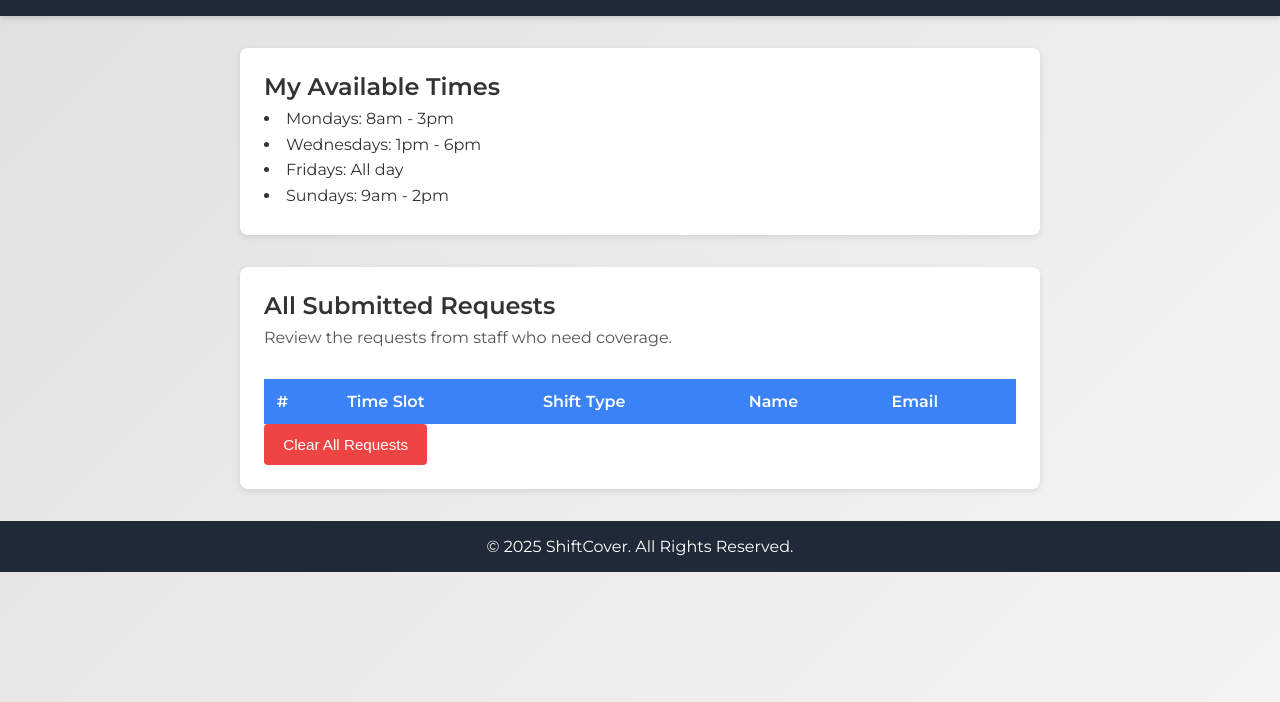
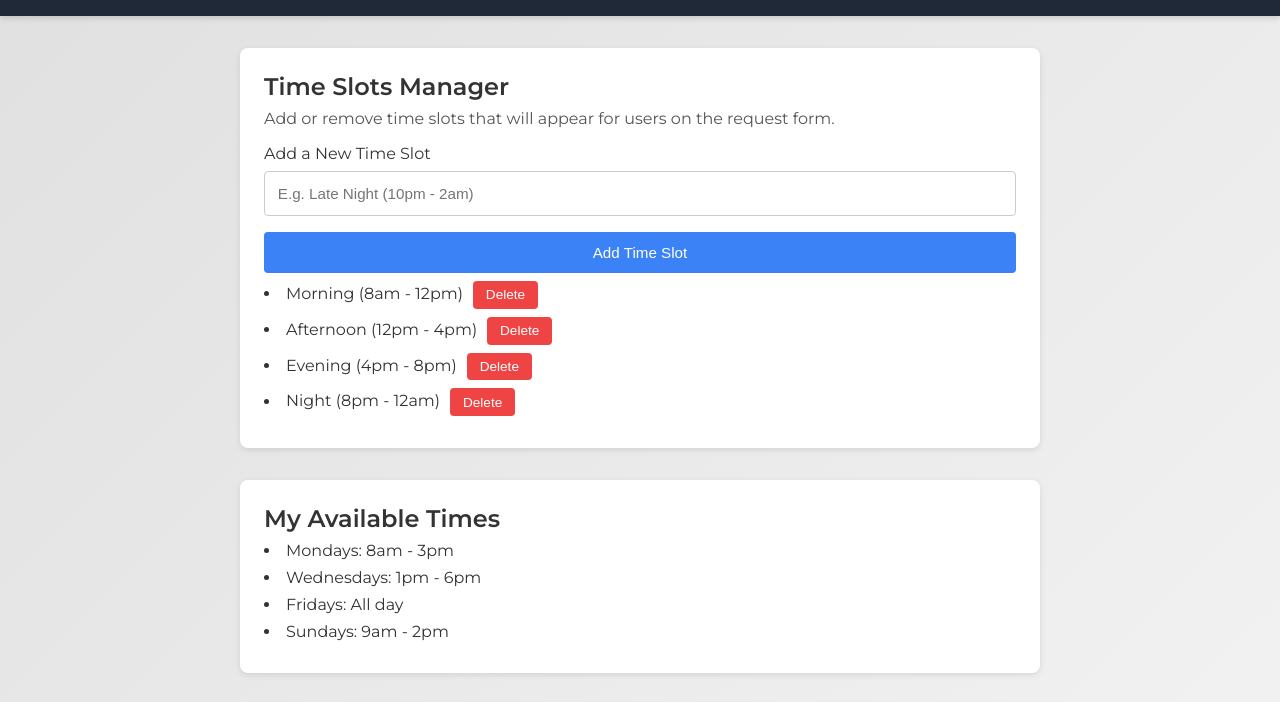
Before and after one commit to Reddy6812/shiftcover, a plain HTML site: page admin.html in a window 1280 px wide. Shown: the part 61-763 px from the top of the page. Drawn offline with Linux system fonts and the light colour scheme.

Commit message:
Add dynamic time slots feature

```diff
--- a/admin.html
+++ b/admin.html
@@ -5,15 +5,15 @@
   <meta name="viewport" content="width=device-width, initial-scale=1.0"/>
   <title>My Shifts (Admin)</title>
 
-  <!-- Google Font -->
+  <!-- Google Fonts -->
   <link rel="preconnect" href="https://fonts.googleapis.com" />
-  <link rel="preconnect" href="https://fonts.gstatic.com" crossorigin/>
+  <link rel="preconnect" href="https://fonts.gstatic.com" crossorigin />
   <link
     href="https://fonts.googleapis.com/css2?family=Montserrat:wght@400;600&display=swap"
     rel="stylesheet"
   />
 
-  <!-- Link to our shared stylesheet -->
+  <!-- Link to CSS -->
   <link rel="stylesheet" href="css/style.css" />
 </head>
 <body>
@@ -25,16 +25,39 @@
   </header>
 
   <main class="container">
-    <!-- Availability -->
+    <!-- 1. Manage Time Slots (NEW) -->
+    <section class="card">
+      <h2>Time Slots Manager</h2>
+      <p>Add or remove time slots that will appear for users on the request form.</p>
+
+      <form id="timeSlotForm" class="form-layout">
+        <div class="form-group">
+          <label for="newTimeSlot">Add a New Time Slot</label>
+          <input
+            type="text"
+            id="newTimeSlot"
+            placeholder="E.g. Late Night (10pm - 2am)"
+            required
+          />
+        </div>
+        <button type="submit" class="btn primary-btn">Add Time Slot</button>
+      </form>
+
+      <ul id="timeSlotList">
+        <!-- Populated by admin.js with current time slots from localStorage -->
+      </ul>
+    </section>
+
+    <!-- 2. My Available Times (just an example) -->
     <section class="card">
       <h2>My Available Times</h2>
       <ul id="myAvailability"><!-- Populated by admin.js --></ul>
     </section>
 
-    <!-- Submitted Requests -->
+    <!-- 3. All Submitted Requests -->
     <section class="card">
       <h2>All Submitted Requests</h2>
-      <p>Review the requests from staff who need coverage.</p>
+      <p>Below is a table of all shift requests submitted.</p>
       <div class="table-wrapper">
         <table id="requestsTable">
           <thead>
@@ -47,7 +70,7 @@
             </tr>
           </thead>
           <tbody>
-            <!-- Filled by admin.js -->
+            <!-- Will be populated by admin.js -->
           </tbody>
         </table>
       </div>
@@ -55,11 +78,12 @@
     </section>
   </main>
 
+  <!-- Footer -->
   <footer class="main-footer">
     <p>&copy; 2025 ShiftCover. All Rights Reserved.</p>
   </footer>
 
-  <!-- Admin script to display requests -->
+  <!-- Admin script for availability, time slots, and requests -->
   <script src="scripts/admin.js"></script>
 </body>
 </html>
--- a/css/style.css
+++ b/css/style.css
@@ -1,6 +1,6 @@
 /* css/style.css */
 
-/* 1. Global Reset & Fonts */
+/* Basic reset & fonts */
 * {
     margin: 0;
     padding: 0;
@@ -14,13 +14,11 @@
     min-height: 100%;
   }
 
-  /* 2. Header & Footer */
   .main-header {
-    background: #1f2937; /* dark gray/blue */
+    background: #1f2937;
     padding: 1.2rem;
-    box-shadow: 0 2px 6px rgba(0, 0, 0, 0.15);
+    box-shadow: 0 2px 6px rgba(0,0,0,0.15);
   }
-
   .header-content h1 {
     color: #fff;
     text-align: center;
@@ -35,20 +33,18 @@
     margin-top: 2rem;
   }
 
-  /* 3. Container */
   .container {
     max-width: 800px;
     width: 90%;
     margin: 2rem auto;
   }
 
-  /* 4. Card Component */
   .card {
     background: #fff;
     border-radius: 8px;
     padding: 1.5rem;
     margin-bottom: 2rem;
-    box-shadow: 0 2px 6px rgba(0, 0, 0, 0.10);
+    box-shadow: 0 2px 6px rgba(0,0,0,0.1);
   }
 
   .card h2 {
@@ -61,7 +57,7 @@
     color: #555;
   }
 
-  /* 5. Form Layout */
+  /* Form styling */
   .form-layout {
     display: grid;
     gap: 1rem;
@@ -77,23 +73,22 @@
     margin-bottom: 0.5rem;
   }
 
-  .form-group select,
-  .form-group input[type="text"],
-  .form-group input[type="email"] {
+  .form-group input,
+  .form-group select {
     border: 1px solid #ccc;
     border-radius: 4px;
     padding: 0.8rem;
     font-size: 0.95rem;
   }
 
-  .form-group select:focus,
-  .form-group input:focus {
+  .form-group input:focus,
+  .form-group select:focus {
     outline: none;
-    border-color: #3b82f6; /* Tailwind-ish blue */
+    border-color: #3b82f6;
     box-shadow: 0 0 0 2px rgba(59, 130, 246, 0.2);
   }
 
-  /* 6. Buttons */
+  /* Buttons */
   .btn {
     display: inline-block;
     padding: 0.75rem 1.2rem;
@@ -105,11 +100,15 @@
     transition: background 0.2s ease, transform 0.1s ease;
   }
 
+  .btn-small {
+    padding: 0.4rem 0.8rem;
+    font-size: 0.85rem;
+  }
+
   .primary-btn {
     background-color: #3b82f6;
     color: #fff;
   }
-
   .primary-btn:hover {
     background-color: #2563eb;
     transform: scale(1.02);
@@ -119,17 +118,15 @@
     background-color: #ef4444;
     color: #fff;
   }
-
   .danger-btn:hover {
     background-color: #dc2626;
     transform: scale(1.02);
   }
 
-  /* 7. Table Styles */
+  /* Table */
   .table-wrapper {
-    overflow-x: auto; /* Horizontal scroll on small screens */
+    overflow-x: auto;
   }
-
   table {
     width: 100%;
     border-collapse: collapse;
@@ -140,7 +137,6 @@
     background: #3b82f6;
     color: #fff;
   }
-
   thead th {
     font-weight: 600;
     text-align: left;
@@ -150,21 +146,22 @@
   tbody tr {
     border-bottom: 1px solid #eee;
   }
-
   tbody tr:hover {
     background-color: #f8fafc;
   }
-
   tbody td {
     padding: 0.8rem;
   }
 
-  /* 8. Lists */
-  #myAvailability {
+  /* Lists */
+  #myAvailability,
+  #timeSlotList {
     list-style: disc inside;
     margin-top: 0.5rem;
   }
 
-  #myAvailability li {
-    margin-bottom: 0.4rem;
+  #myAvailability li,
+  #timeSlotList li {
+    margin-bottom: 0.5rem;
+    position: relative;
   }
--- a/scripts/admin.js
+++ b/scripts/admin.js
@@ -1,34 +1,85 @@
 // scripts/admin.js
 
 document.addEventListener("DOMContentLoaded", () => {
+    // Elements
     const requestsTableBody = document.querySelector("#requestsTable tbody");
     const clearDataBtn = document.getElementById("clearDataBtn");
     const myAvailabilityList = document.getElementById("myAvailability");
 
-    // Example availability schedule – customize as needed
+    // 1. MY AVAILABILITY (Example)
     const myAvailability = [
       "Mondays: 8am - 3pm",
       "Wednesdays: 1pm - 6pm",
       "Fridays: All day",
       "Sundays: 9am - 2pm"
     ];
-
-    // Populate the "My Available Times" section
     myAvailability.forEach((slot) => {
       const li = document.createElement("li");
       li.textContent = slot;
       myAvailabilityList.appendChild(li);
     });
 
-    // Retrieve stored shift requests
-    let existingRequests = localStorage.getItem("shiftRequests");
-    if (!existingRequests) {
-      existingRequests = [];
-    } else {
-      existingRequests = JSON.parse(existingRequests);
+    // 2. TIME SLOTS MANAGER
+    const timeSlotForm = document.getElementById("timeSlotForm");
+    const newTimeSlotInput = document.getElementById("newTimeSlot");
+    const timeSlotList = document.getElementById("timeSlotList");
+
+    // Load existing or default time slots
+    let storedTimeSlots = localStorage.getItem("timeSlots");
+    let timeSlots = storedTimeSlots
+      ? JSON.parse(storedTimeSlots)
+      : [
+          "Morning (8am - 12pm)",
+          "Afternoon (12pm - 4pm)",
+          "Evening (4pm - 8pm)",
+          "Night (8pm - 12am)"
+        ];
+
+    // Render time slots in #timeSlotList
+    function renderTimeSlots() {
+      timeSlotList.innerHTML = ""; // clear old list
+      timeSlots.forEach((slot, index) => {
+        const li = document.createElement("li");
+        li.textContent = slot;
+
+        // Delete button
+        const delBtn = document.createElement("button");
+        delBtn.className = "btn danger-btn btn-small";
+        delBtn.style.marginLeft = "10px";
+        delBtn.textContent = "Delete";
+        delBtn.addEventListener("click", () => {
+          // Remove from array
+          timeSlots.splice(index, 1);
+          // Save to localStorage
+          localStorage.setItem("timeSlots", JSON.stringify(timeSlots));
+          // Re-render
+          renderTimeSlots();
+        });
+
+        li.appendChild(delBtn);
+        timeSlotList.appendChild(li);
+      });
     }
 
-    // Populate the table
+    // Initial render
+    renderTimeSlots();
+
+    // Handle "Add Time Slot"
+    timeSlotForm.addEventListener("submit", (e) => {
+      e.preventDefault();
+      const newSlot = newTimeSlotInput.value.trim();
+      if (newSlot) {
+        timeSlots.push(newSlot);
+        localStorage.setItem("timeSlots", JSON.stringify(timeSlots));
+        newTimeSlotInput.value = "";
+        renderTimeSlots();
+      }
+    });
+
+    // 3. DISPLAY ALL SUBMITTED REQUESTS
+    let existingRequests = localStorage.getItem("shiftRequests");
+    existingRequests = existingRequests ? JSON.parse(existingRequests) : [];
+
     existingRequests.forEach((request, index) => {
       const row = requestsTableBody.insertRow();
 
@@ -53,7 +104,7 @@ document.addEventListener("DOMContentLoaded", () => {
       cellEmail.innerText = request.userEmail;
     });
 
-    // Clear button to remove all requests from localStorage
+    // 4. CLEAR ALL REQUESTS
     clearDataBtn.addEventListener("click", () => {
       const confirmClear = confirm("Are you sure you want to clear ALL saved requests?");
       if (confirmClear) {
```
Also changed, not shown: index.html (+9 -14 lines), scripts/script.js (+31 -5 lines).
